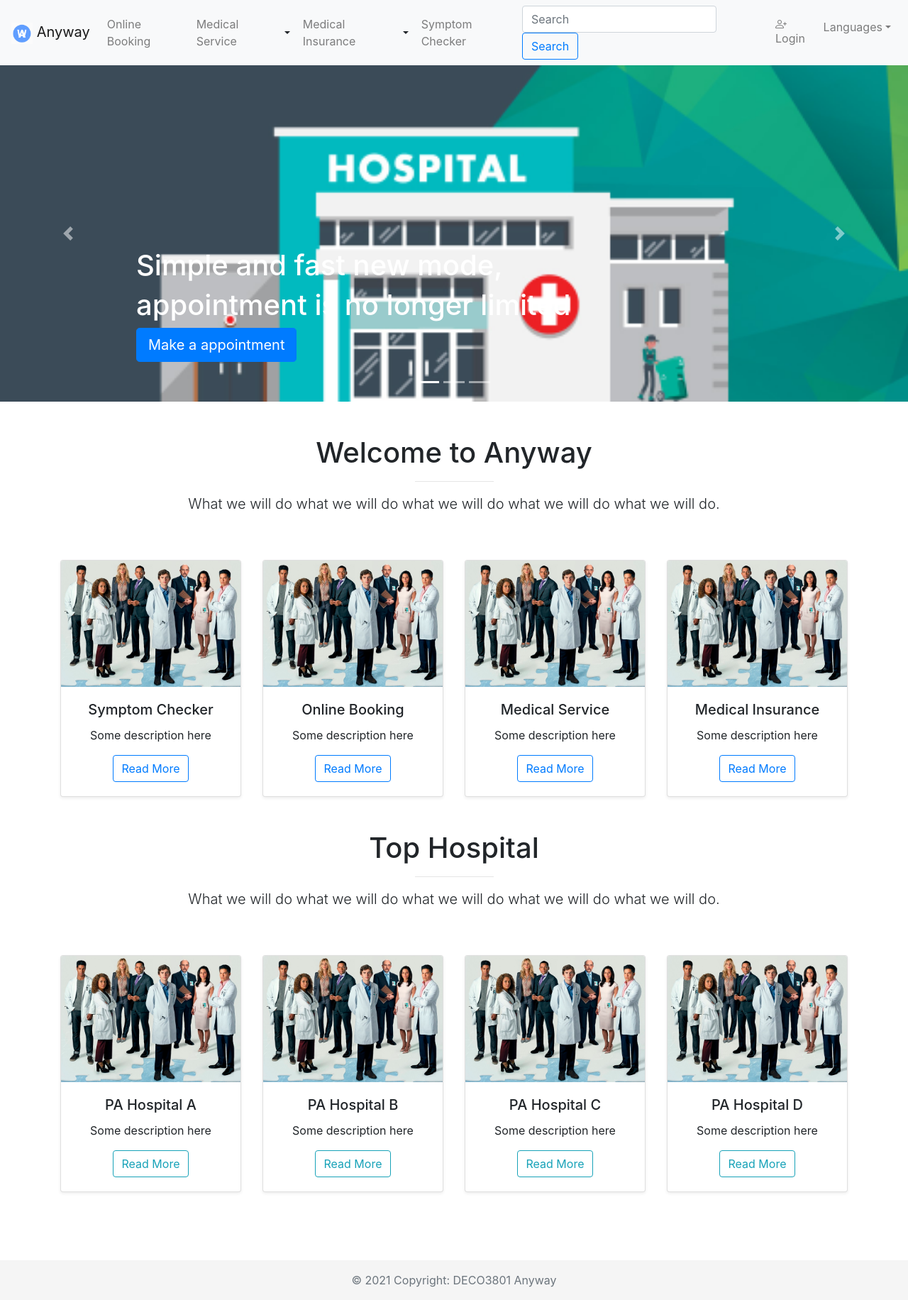
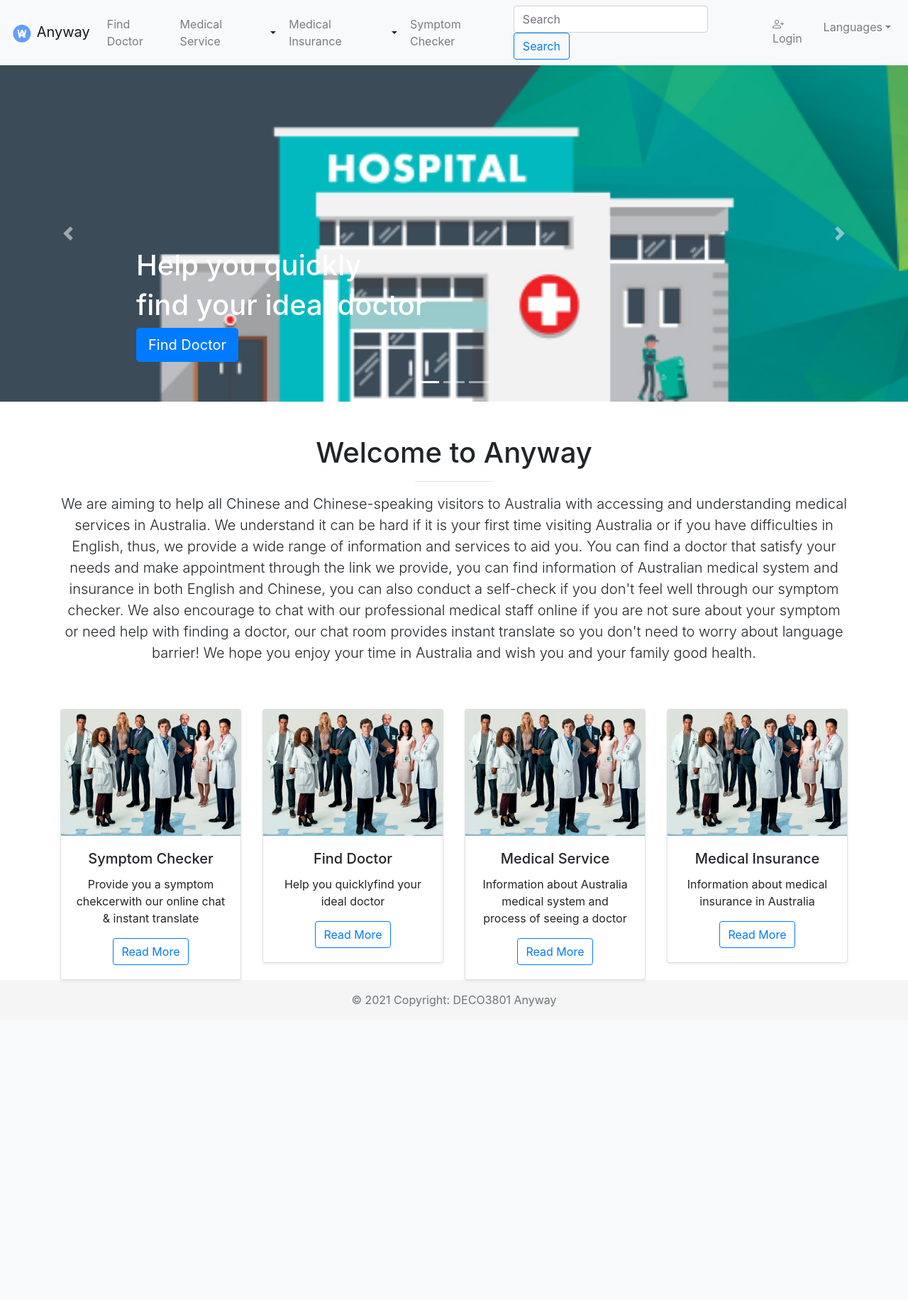
Before and after one commit to hacker0limbo/deco3801-anyway, a CodeIgniter app: page /CI/ in a window 1280 px wide. Shown: the whole page at 71% size. After the commit the page ends 1419 px from the top, so only its background shows below. Run offline with CodeIgniter, Linux system fonts and the light colour scheme; some libraries are stand-ins or nearby versions.

Commit message:
add language files, modified page content

```diff
--- a/CI/application/language/chinese/header_chinese_lang.php
+++ b/CI/application/language/chinese/header_chinese_lang.php
@@ -1,9 +1,11 @@
 <?php
     $lang['medicalService']='医疗服务';
     $lang['medicalInsurance'] = '医疗保险';
-    $lang['onlineBooking'] = '在线预约';
+    $lang['onlineBooking'] = '寻找医生';
     $lang['symptomChecker'] = '症状检查';
     $lang['search'] = '搜索';
     $lang['login'] = '登录';
     $lang['languages'] = '语言设置';
+    $lang['websiteName'] = '安游';
+    $lang['websiteTitle'] = '安游 - 您在澳洲的最佳医疗助手';
     ?>
--- a/CI/application/language/english/header_english_lang.php
+++ b/CI/application/language/english/header_english_lang.php
@@ -1,9 +1,13 @@
 <?php
     $lang['medicalService']='Medical Service';
     $lang['medicalInsurance'] = 'Medical Insurance';
-    $lang['onlineBooking'] = 'Online Booking';
+    $lang['onlineBooking'] = 'Find Doctor';
     $lang['symptomChecker'] = 'Symptom Checker';
     $lang['search'] = 'Search';
     $lang['login'] = 'Login';
     $lang['languages'] = 'Languages';
+    $lang['websiteName'] = 'Anyway';
+    $lang['websiteTitle'] = 'Anyway - Your Perfect Medical Help In Australia';
+
+
     ?>
--- a/CI/application/language/english/homepage_english_lang.php
+++ b/CI/application/language/english/homepage_english_lang.php
@@ -1,3 +1,19 @@
 <?php
+    $lang['']='';
+    $lang['welcomeMessage']='Welcome to Anyway';
+    $lang['readMore'] = 'Read More';
 
-?>
+    $lang['introduction'] = 'We are aiming to help all Chinese and Chinese-speaking visitors to Australia with accessing and understanding medical services in Australia. We understand it can be hard if it is your first time visiting Australia or if you have difficulties in English, thus, we provide a wide range of information and services to aid you. You can find a doctor that satisfy your needs and make appointment through the link we provide, you can find information of Australian medical system and insurance in both English and Chinese, you can also conduct a self-check if you don\'t feel well through our symptom checker. We also encourage to chat with our professional medical staff online if you are not sure about your symptom or need help with finding a doctor, our chat room provides instant translate so you don\'t need to worry about language barrier! We hope you enjoy your time in Australia and wish you and your family good health.';
+    $lang['medicalService']='Medical Service';
+    $lang['medicalInsurance'] = 'Medical Insurance';
+    $lang['onlineBooking'] = 'Find Doctor';
+    $lang['symptomChecker'] = 'Symptom Checker';
+    $lang['findDoctorh11'] = 'Help you quickly';
+    $lang['findDoctorh12'] = 'find your ideal doctor';
+    $lang['medicalInfoh11'] = 'We provide information for';
+    $lang['medicalInfoh12'] = 'Australia medical system and services';
+    $lang['medicalServiceDes'] = 'Information about Australia medical system and process of seeing a doctor';
+    $lang['medicalInsuranceDes'] = 'Information about medical insurance in Australia';
+    $lang['symptomCheckerh11'] = 'Provide you a symptom chekcer';
+    $lang['symptomCheckerh12'] = 'with our online chat & instant translate';
+    ?>
--- a/CI/application/views/header.php
+++ b/CI/application/views/header.php
@@ -1,6 +1,6 @@
 <html>
   <head>
-    <title>Anyway - Your Perfect Medical Help In Australia</title>
+    <title><?php echo $websiteTitle?></title>
     <!-- global css for all pages -->
     <link rel="stylesheet" type="text/css" href="<?php echo base_url(); ?>assets/css/bootstrap.min.css">
     <link rel="stylesheet" href="<?php echo base_url(); ?>assets/css/bootstrap-icons.css">
@@ -31,7 +31,7 @@
         <!-- Logo(Homepage) & toggle button for responsible size -->
         <a class="navbar-brand" href="<?php echo base_url(); ?>">
           <img class="logo" width="30" height="30" src="<?php echo base_url(); ?>assets/img/logo.png"/>
-          <span>Anyway</span>
+          <span><?php echo $websiteName?> </span>
         </a>
         <button class="navbar-toggler" type="button" data-toggle="collapse" data-target="#navbarSupportedContent" aria-controls="navbarSupportedContent" aria-expanded="false" aria-label="Toggle navigation">
           <span class="navbar-toggler-icon"></span>
@@ -83,7 +83,7 @@
           </ul>
 
           <form class="form-inline my-2 my-lg-0">
-            <input class="form-control mr-sm-2" type="search" placeholder="Search" aria-label="Search">
+            <input class="form-control mr-sm-2" type="search" placeholder="<?php echo $search ?>" aria-label="Search">
             <button class="btn btn-outline-primary my-2 my-sm-0" type="submit"><?php echo $search ?></button>
           </form>
 
--- a/CI/application/views/homepage.php
+++ b/CI/application/views/homepage.php
@@ -23,22 +23,24 @@
             <img src="<?php echo base_url(); ?>assets/img/homepage-slider0.png" class="d-block w-100" alt="slider0">
             <div class="container">
                 <div class="carousel-caption text-left">
-                    <h1>Simple and fast new mode,</h1>
-                    <h1>appointment is no longer limited</h1>
+                    <h1><?php echo $findDoctorh11 ?></h1>
+                    <h1><?php echo $findDoctorh12 ?></h1>
                     <p>
-                        <a class="btn btn-lg btn-primary" href="#">Make a appointment</a>
+                        <a class="btn btn-lg btn-primary" href="<?php echo base_url(); ?>booking"><?php echo $onlineBooking ?></a>
                     </p>
                 </div>
             </div>
         </div>
+
         <div class="carousel-item">
             <img src="<?php echo base_url(); ?>assets/img/homepage-slider0.png" class="d-block w-100" alt="slider1">
             <div class="container">
                 <div class="carousel-caption text-left">
-                    <h1>Second slide</h1>
-                    <h1>Second slide...</h1>
+                    <h1><?php echo $medicalInfoh11 ?></h1>
+                    <h1><?php echo $medicalInfoh12 ?></h1>
                     <p>
-                        <a class="btn btn-lg btn-primary" href="#">Second Button</a>
+                        <a class="btn btn-lg btn-primary" href="<?php echo base_url(); ?>service"><?php echo $medicalService?></a>
+                        <a class="btn btn-lg btn-primary" href="<?php echo base_url(); ?>insurance"><?php echo $medicalInsurance?></a>
                     </p>
                 </div>
             </div>
@@ -47,10 +49,10 @@
             <img src="<?php echo base_url(); ?>assets/img/homepage-slider0.png" class="d-block w-100" alt="slider2">
             <div class="container">
                 <div class="carousel-caption text-left">
-                    <h1>Third slide</h1>
-                    <h1>Third slide...</h1>
+                    <h1><?php echo $symptomCheckerh11 ?></h1>
+                    <h1><?php echo $symptomCheckerh12 ?></h1>
                     <p>
-                        <a class="btn btn-lg btn-primary" href="#">Third Button</a>
+                        <a class="btn btn-lg btn-primary" href="<?php echo base_url(); ?>checker"><?php echo $symptomChecker?></a>
                     </p>
                 </div>
             </div>
@@ -67,10 +69,10 @@
 </div>
 
 <div class="container my-5 text-center">
-    <h1>Welcome to Anyway</h1>
+    <h1><?php echo $welcomeMessage ?></h1>
     <hr class="my-3" style="margin: auto; width: 10%;">
     <p class="lead">
-        What we will do what we will do what we will do what we will do what we will do.
+        <?php echo $introduction?>
     </p>
 </div>
 
@@ -81,9 +83,9 @@
             <div class="card shadow-sm text-center">
                 <img src="<?php echo base_url(); ?>assets/img/placeholder.jpeg" class="card-img-top" alt="symptom checker">
                 <div class="card-body">
-                    <h5 class="card-title">Symptom Checker</h5>
-                    <p class="card-text">Some description here</p>
-                    <a href="<?php echo base_url(); ?>checker" class="btn btn-outline-primary">Read More</a>
+                    <h5 class="card-title"><?php echo $symptomChecker?></h5>
+                    <p class="card-text"><?php echo $symptomCheckerh11; echo $symptomCheckerh12?></p>
+                    <a href="<?php echo base_url(); ?>checker" class="btn btn-outline-primary"><?php echo $readMore?></a>
                 </div>
             </div>
         </div>
@@ -91,9 +93,9 @@
             <div class="card shadow-sm text-center">
                 <img src="<?php echo base_url(); ?>assets/img/placeholder.jpeg" class="card-img-top" alt="online booking">
                 <div class="card-body">
-                    <h5 class="card-title">Online Booking</h5>
-                    <p class="card-text">Some description here</p>
-                    <a href="<?php echo base_url(); ?>booking" class="btn btn-outline-primary">Read More</a>
+                    <h5 class="card-title"><?php echo $onlineBooking?></h5>
+                    <p class="card-text"><?php echo $findDoctorh11; echo $findDoctorh12 ?></p>
+                    <a href="<?php echo base_url(); ?>booking" class="btn btn-outline-primary"><?php echo $readMore?></a>
                 </div>
             </div>
         </div>
@@ -101,9 +103,9 @@
             <div class="card shadow-sm text-center">
                 <img src="<?php echo base_url(); ?>assets/img/placeholder.jpeg" class="card-img-top" alt="medical service">
                 <div class="card-body">
-                    <h5 class="card-title">Medical Service</h5>
-                    <p class="card-text">Some description here</p>
-                    <a href="<?php echo base_url(); ?>service" class="btn btn-outline-primary">Read More</a>
+                    <h5 class="card-title"><?php echo $medicalService?></h5>
+                    <p class="card-text"><?php echo $medicalServiceDes?> </p>
+                    <a href="<?php echo base_url(); ?>service" class="btn btn-outline-primary"><?php echo $readMore?></a>
                 </div>
             </div>
         </div>
@@ -111,25 +113,26 @@
             <div class="card shadow-sm text-center">
                 <img src="<?php echo base_url(); ?>assets/img/placeholder.jpeg" class="card-img-top" alt="medical insurance">
                 <div class="card-body">
-                    <h5 class="card-title">Medical Insurance</h5>
-                    <p class="card-text">Some description here</p>
-                    <a href="<?php echo base_url(); ?>insurance" class="btn btn-outline-primary">Read More</a>
+                    <h5 class="card-title"><?php echo $medicalInsurance?></h5>
+                    <p class="card-text"><?php echo $medicalInsuranceDes?></p>
+                    <a href="<?php echo base_url(); ?>insurance" class="btn btn-outline-primary"><?php echo $readMore?></a>
                 </div>
             </div>
         </div>
     </div>
 </div>
 
-<div class="container my-5">
+<!-- 可能暂时不需要 -->
+<!-- <div class="container my-5">
     <h1 class="text-center">Top Hospital</h1>
     <hr class="my-3" style="margin: auto; width: 10%;">
     <p class="lead text-center">
         What we will do what we will do what we will do what we will do what we will do.
     </p>
 </div>
-
-<!-- hospital cards -->
-<div class="container" style="margin-bottom: 6rem;">
+ -->
+<!-- hospital cards 可能暂时不需要 -->
+<!-- <div class="container" style="margin-bottom: 6rem;">
     <div class="row">
         <div class="col-md-3">
             <div class="card shadow-sm text-center">
@@ -172,7 +175,7 @@
             </div>
         </div>
     </div>
-</div>
+</div> -->
 
 <?php if($this->session->userdata('logged_in')):?>
     <?php echo $_SESSION['username'];?>
```
Also changed, not shown: CI/application/language/chinese/homepage_chinese_lang.php (+18 -0 lines).
